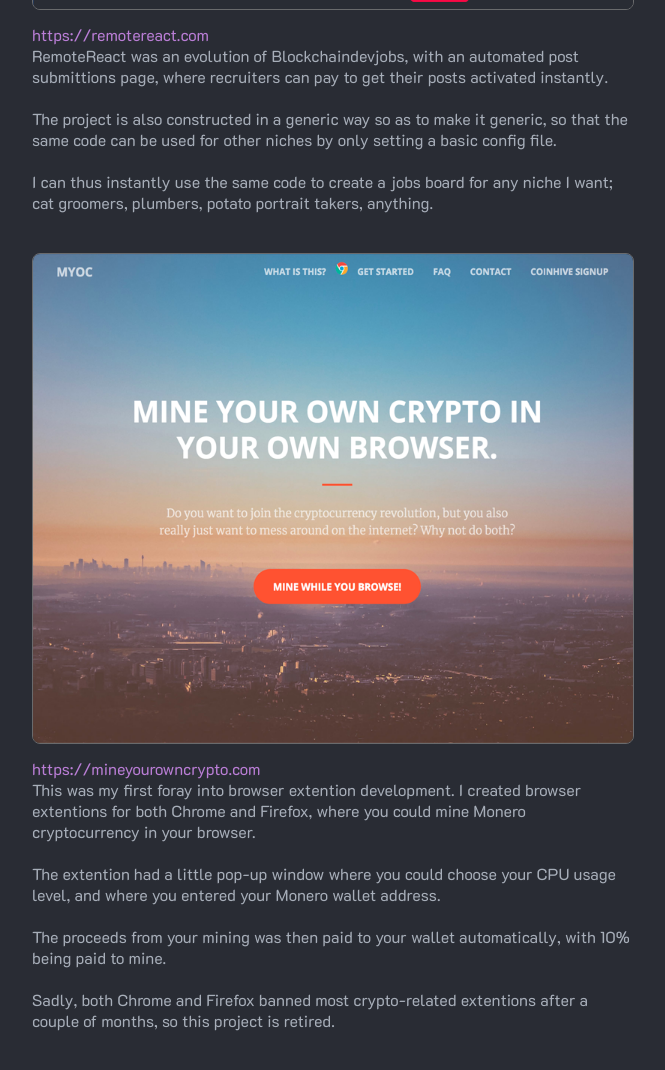
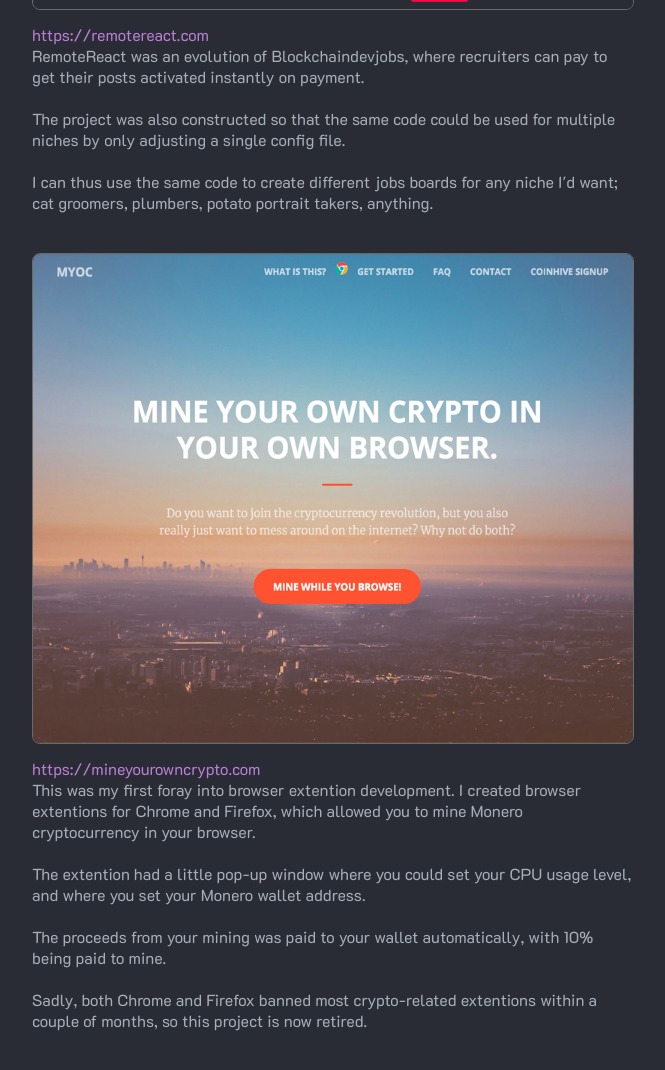
Before and after one commit to RikNieuwoudt/RikNieu-Blog, a Gatsby site: page /projects in a window 1280 px wide. Shown: the part 1480-2550 px from the top of the page, without its empty margins (308-973 px from the left). Built offline with nearby package versions, Linux system fonts and the light colour scheme; Gatsby itself is replaced by a stand-in of ours.

Commit message:
Fixed some types

```diff
--- a/src/pages/projects.js
+++ b/src/pages/projects.js
@@ -65,10 +65,10 @@ export default () => {
           </div>
           <br />
           <div>
-            A cronjob runs a nodejs script daily in order to find new jobs from
-            various sources, and stores the latest entries in a database and
-            deleting entries older than a month. Recruites also post jobs via a
-            submitions page.
+            A daily cronjob runs a nodejs script in order to find new jobs from
+            various sources, and stores the results in a database.Entries older
+            than a month get deleted too. Recruiters can also post jobs via a
+            submissions page.
           </div>
         </p>
 
@@ -94,21 +94,19 @@ export default () => {
             https://remotereact.com
           </a>
           <div>
-            RemoteReact was an evolution of Blockchaindevjobs, with an automated
-            post submittions page, where recruiters can pay to get their posts
-            activated instantly.
+            RemoteReact was an evolution of Blockchaindevjobs, where recruiters
+            can pay to get their posts activated instantly on payment.
           </div>
           <br />
           <div>
-            The project is also constructed in a generic way so as to make it
-            generic, so that the same code can be used for other niches by only
-            setting a basic config file.
+            The project was also constructed so that the same code could be used
+            for multiple niches by only adjusting a single config file.
           </div>
           <br />
           <div>
-            I can thus instantly use the same code to create a jobs board for
-            any niche I want; cat groomers, plumbers, potato portrait takers,
-            anything.
+            {`I can thus use the same code to create different jobs boards for any
+            niche I'd want; cat groomers, plumbers, potato portrait takers,
+            anything.`}
           </div>
         </p>
 
@@ -131,23 +129,23 @@ export default () => {
           </a>
           <div>
             This was my first foray into browser extention development. I
-            created browser extentions for both Chrome and Firefox, where you
-            could mine Monero cryptocurrency in your browser.
+            created browser extentions for Chrome and Firefox, which allowed you
+            to mine Monero cryptocurrency in your browser.
           </div>
           <br />
           <div>
-            The extention had a little pop-up window where you could choose your
-            CPU usage level, and where you entered your Monero wallet address.
+            The extention had a little pop-up window where you could set your
+            CPU usage level, and where you set your Monero wallet address.
           </div>
           <br />
           <div>
-            The proceeds from your mining was then paid to your wallet
-            automatically, with 10% being paid to mine.
+            The proceeds from your mining was paid to your wallet automatically,
+            with 10% being paid to mine.
           </div>
           <br />
           <div>
             Sadly, both Chrome and Firefox banned most crypto-related extentions
-            after a couple of months, so this project is retired.
+            within a couple of months, so this project is now retired.
           </div>
           <br />
         </p>
--- a/src/posts/Welcome.md
+++ b/src/posts/Welcome.md
@@ -5,4 +5,4 @@ date: '2018-09-29'
 
 # First post of the new blog
 
-This is the first post.
+This is my first blog post on my new gatsby site. I'll try and post some of my random thoughts and observations here more often.
```
